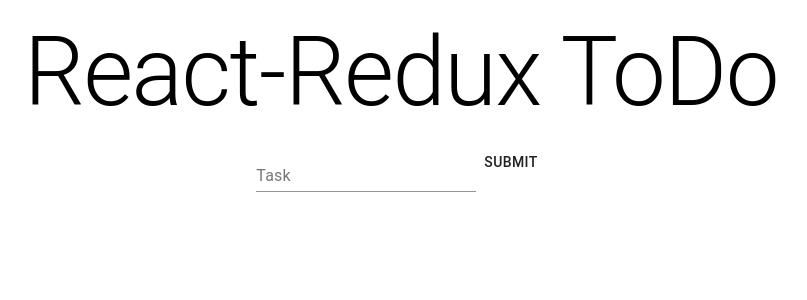
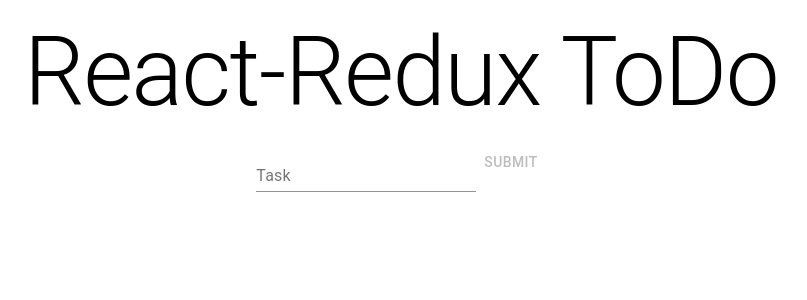
Before and after one commit to ErhanArda/react-bootcamp-todo-app, a React (Create React App) app: page / in a window 1280 px wide. Shown: the top 300 px of the page, without its empty margins (239-1046 px from the left). Built offline with nearby package versions, Linux system fonts and the light colour scheme.

Commit message:
submit button disabled

```diff
--- a/src/components/TodoAppAdd.js
+++ b/src/components/TodoAppAdd.js
@@ -17,7 +17,7 @@ class TodoAppAdd extends Component {
                 <form className="todo-form" onSubmit={(e) => {
                     e.preventDefault();
                     const newContent = this.state.value;
-                    this.state.value !== "" ? this.props.addTodo(newContent) : alert("write Todo")
+                    this.props.addTodo(newContent)
                     this.setState({
                         value: ""
                     })
@@ -32,7 +32,7 @@ class TodoAppAdd extends Component {
                             })
                         }}
                     />
-                    <Button type="submit">Submit</Button>
+                    <Button disabled={!this.state.value} type="submit">Submit</Button>
                 </form>
             </div>
         );
```
